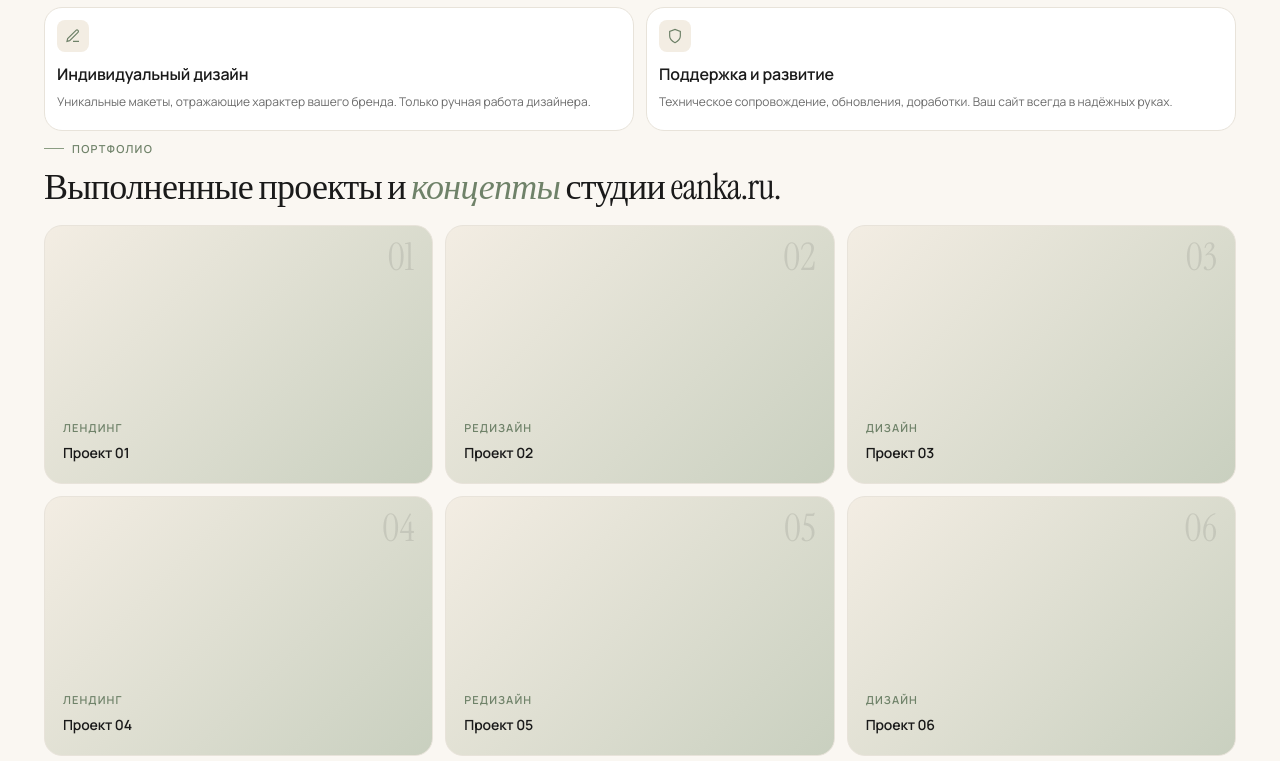
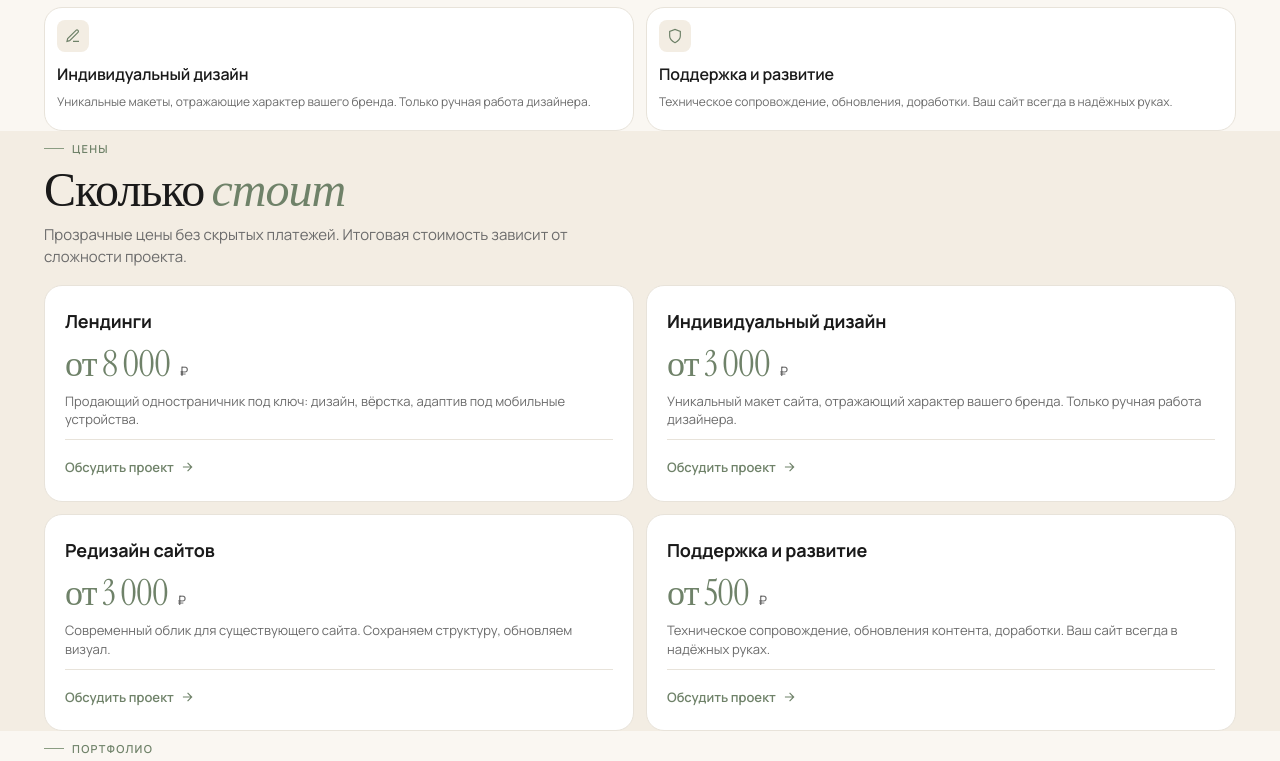
Before and after one commit to nik18bit/EANKA, a plain HTML site: page index.html in a window 1280 px wide. Shown: the part 940-1701 px from the top of the page. Drawn offline with Linux system fonts and the light colour scheme.

Commit message:
Update index.html

```diff
--- a/index.html
+++ b/index.html
@@ -58,7 +58,7 @@
   "geo": { "@type": "GeoCoordinates", "latitude": "55.7887", "longitude": "49.1221" },
   "areaServed": { "@type": "Country", "name": "Россия" },
   "sameAs": ["https://t.me/R200124"],
-  "priceRange": "по запросу",
+  "priceRange": "от 500 ₽",
   "hasOfferCatalog": {
     "@type": "OfferCatalog",
     "name": "Услуги студии eanka.ru",
@@ -126,7 +126,7 @@ ul, ol { list-style: none; }
 .container { max-width: var(--container); margin: 0 auto; padding: 0 24px; }
 .section { padding: 0; position: relative; }
 
-#services, #portfolio, #contacts { scroll-margin-top: 0; }
+#services, #pricing, #portfolio, #contacts { scroll-margin-top: 0; }
 
 @media (max-width: 768px) {
   .container { padding: 0 20px; }
@@ -385,6 +385,81 @@ ul, ol { list-style: none; }
   .services-grid { grid-template-columns: 1fr; }
 }
 
+/* PRICING */
+.pricing { background: var(--bg-alt); }
+.pricing-grid {
+  display: grid;
+  grid-template-columns: repeat(2, 1fr);
+  gap: 12px;
+  margin-top: 16px;
+}
+.pricing-card {
+  background: var(--surface);
+  border: 1px solid var(--border);
+  border-radius: var(--radius-md);
+  padding: 22px 20px;
+  transition: all var(--transition);
+  position: relative;
+  overflow: hidden;
+  display: flex;
+  flex-direction: column;
+  gap: 10px;
+}
+.pricing-card::before {
+  content: ''; position: absolute; top: 0; left: 0;
+  width: 100%; height: 3px; background: var(--accent);
+  transform: scaleX(0); transform-origin: left; transition: transform .5s;
+}
+.pricing-card:hover { transform: translateY(-3px); box-shadow: var(--shadow-md); border-color: var(--accent-light); }
+.pricing-card:hover::before { transform: scaleX(1); }
+.pricing-card h3 {
+  font-size: 18px;
+  font-weight: 700;
+  letter-spacing: -.01em;
+  color: var(--text);
+}
+.pricing-card .price {
+  font-family: 'Instrument Serif', serif;
+  font-size: 36px;
+  line-height: 1;
+  color: var(--accent-dark);
+  font-weight: 400;
+  letter-spacing: -.02em;
+}
+.pricing-card .price span {
+  font-family: 'Manrope', sans-serif;
+  font-size: 13px;
+  color: var(--text-muted);
+  font-weight: 500;
+  letter-spacing: 0;
+  margin-left: 4px;
+}
+.pricing-card .desc {
+  font-size: 13px;
+  color: var(--text-muted);
+  line-height: 1.45;
+}
+.pricing-card .cta {
+  margin-top: auto;
+  padding-top: 14px;
+  border-top: 1px solid var(--border);
+}
+.pricing-card .cta a {
+  font-size: 13px;
+  font-weight: 600;
+  color: var(--accent-dark);
+  display: inline-flex;
+  align-items: center;
+  gap: 6px;
+  transition: gap .3s;
+}
+.pricing-card .cta a:hover { gap: 10px; }
+.pricing-card .cta a svg { width: 14px; height: 14px; }
+
+@media (max-width: 700px) {
+  .pricing-grid { grid-template-columns: 1fr; }
+}
+
 /* PORTFOLIO */
 .portfolio { background: var(--bg); }
 .portfolio-grid {
@@ -583,6 +658,7 @@ ul, ol { list-style: none; }
     </a>
     <nav class="nav" role="navigation" aria-label="Основная навигация">
       <a href="#services">Услуги</a>
+      <a href="#pricing">Цены</a>
       <a href="#portfolio">Портфолио</a>
       <a href="#contacts">Контакты</a>
     </nav>
@@ -598,6 +674,7 @@ ul, ol { list-style: none; }
 
 <div class="mobile-menu" id="mobileMenu" role="dialog" aria-label="Меню">
   <a href="#services">Услуги</a>
+  <a href="#pricing">Цены</a>
   <a href="#portfolio">Портфолио</a>
   <a href="#contacts">Контакты</a>
 </div>
@@ -681,6 +758,62 @@ ul, ol { list-style: none; }
         </div>
         <h3>Поддержка и развитие</h3>
         <p>Техническое сопровождение, обновления, доработки. Ваш сайт всегда в надёжных руках.</p>
+      </article>
+    </div>
+  </div>
+</section>
+
+<section class="section pricing" id="pricing" aria-labelledby="pricing-title">
+  <div class="container">
+    <div class="reveal">
+      <div class="section-label">Цены</div>
+      <h2 class="section-title" id="pricing-title">Сколько <em>стоит</em></h2>
+      <p class="section-subtitle">Прозрачные цены без скрытых платежей. Итоговая стоимость зависит от сложности проекта.</p>
+    </div>
+    <div class="pricing-grid">
+      <article class="pricing-card reveal">
+        <h3>Лендинги</h3>
+        <div class="price">от 8 000 <span>₽</span></div>
+        <p class="desc">Продающий одностраничник под ключ: дизайн, вёрстка, адаптив под мобильные устройства.</p>
+        <div class="cta">
+          <a href="#contacts">
+            Обсудить проект
+            <svg viewBox="0 0 24 24" fill="none" stroke="currentColor" stroke-width="2" aria-hidden="true"><path d="M5 12h14M13 5l7 7-7 7"/></svg>
+          </a>
+        </div>
+      </article>
+      <article class="pricing-card reveal">
+        <h3>Индивидуальный дизайн</h3>
+        <div class="price">от 3 000 <span>₽</span></div>
+        <p class="desc">Уникальный макет сайта, отражающий характер вашего бренда. Только ручная работа дизайнера.</p>
+        <div class="cta">
+          <a href="#contacts">
+            Обсудить проект
+            <svg viewBox="0 0 24 24" fill="none" stroke="currentColor" stroke-width="2" aria-hidden="true"><path d="M5 12h14M13 5l7 7-7 7"/></svg>
+          </a>
+        </div>
+      </article>
+      <article class="pricing-card reveal">
+        <h3>Редизайн сайтов</h3>
+        <div class="price">от 3 000 <span>₽</span></div>
+        <p class="desc">Современный облик для существующего сайта. Сохраняем структуру, обновляем визуал.</p>
+        <div class="cta">
+          <a href="#contacts">
+            Обсудить проект
+            <svg viewBox="0 0 24 24" fill="none" stroke="currentColor" stroke-width="2" aria-hidden="true"><path d="M5 12h14M13 5l7 7-7 7"/></svg>
+          </a>
+        </div>
+      </article>
+      <article class="pricing-card reveal">
+        <h3>Поддержка и развитие</h3>
+        <div class="price">от 500 <span>₽</span></div>
+        <p class="desc">Техническое сопровождение, обновления контента, доработки. Ваш сайт всегда в надёжных руках.</p>
+        <div class="cta">
+          <a href="#contacts">
+            Обсудить проект
+            <svg viewBox="0 0 24 24" fill="none" stroke="currentColor" stroke-width="2" aria-hidden="true"><path d="M5 12h14M13 5l7 7-7 7"/></svg>
+          </a>
+        </div>
       </article>
     </div>
   </div>
@@ -815,6 +948,7 @@ ul, ol { list-style: none; }
       <div class="footer-links">
         <a href="policy.html">Политика конфиденциальности</a>
         <a href="#services">Услуги</a>
+        <a href="#pricing">Цены</a>
         <a href="#portfolio">Портфолио</a>
         <a href="#contacts">Контакты</a>
       </div>
```
